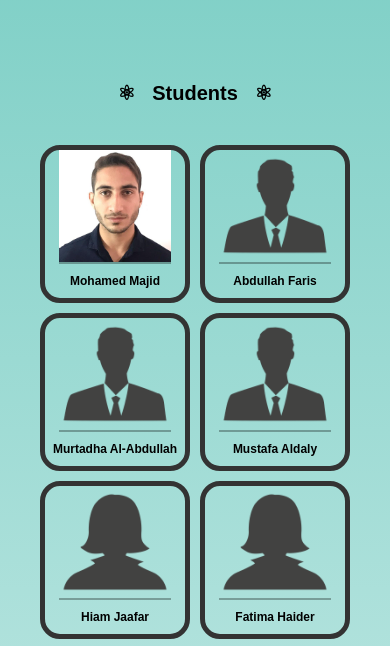
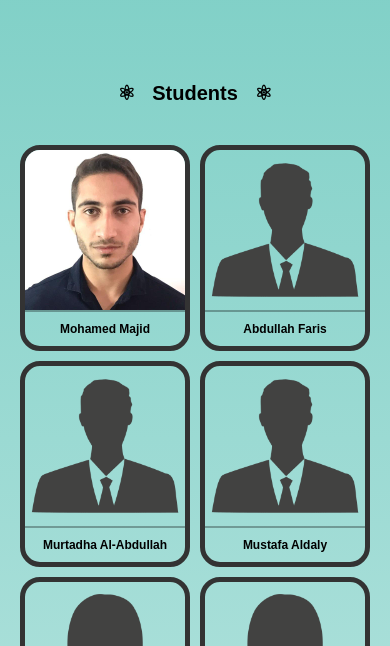
Before and after one commit to realdaly/GDG-Student-project, a plain HTML site: page index.html in a window 390 px wide. Shown: the part 192-838 px from the top of the page. Drawn offline with Linux system fonts and the light colour scheme.

Commit message:
lil edit

```diff
--- a/assets/css/style.css
+++ b/assets/css/style.css
@@ -110,8 +110,11 @@ main .cards-container .card {
 }
 
 main .cards-container .card img {
-    width: 80%;
+    width: 100%;
+    height: 100%;
     border-bottom: 2px solid rgb(0, 0, 0, 0.3);
+    border-top-left-radius: 15px;
+    border-top-right-radius: 15px;
 }
 
 main .cards-container .card p {
@@ -124,7 +127,7 @@ main .cards-container .card .overlay {
     background-image: linear-gradient(-50deg, rgba(255,255,255,0) 0%, rgba(255,255,255,0.4));
     height: 100%;
     width: 100%;
-    border-radius: 20px;
+    border-radius: 15px;
     opacity: 0;
 }
 
@@ -158,7 +161,7 @@ footer {
     }
 
     main .cards-container .card {
-        width: 150px;
+        width: 170px;
     }
 
     main .cards-container .card p {
```
